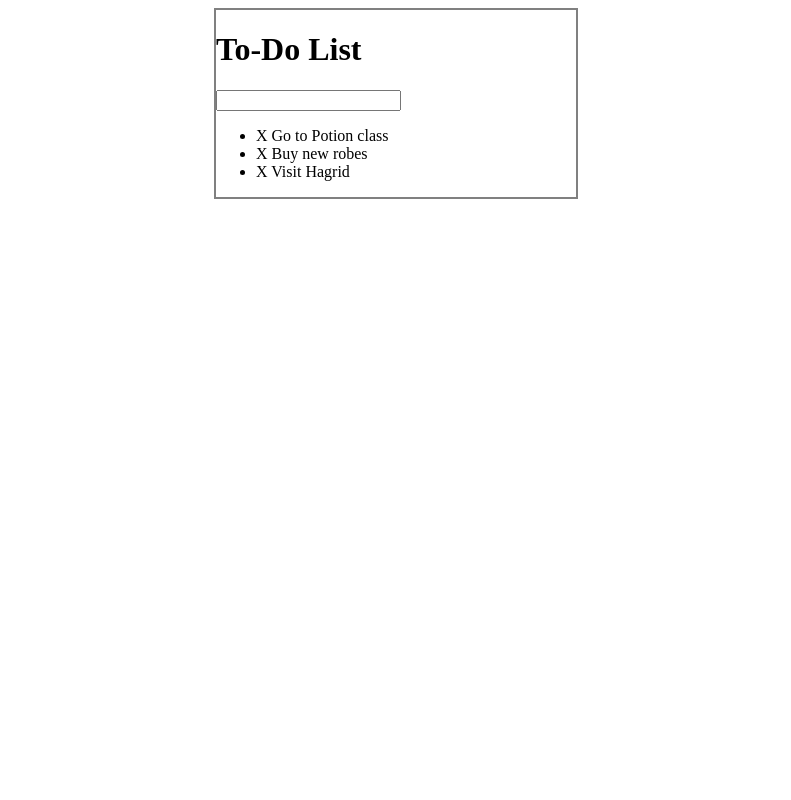
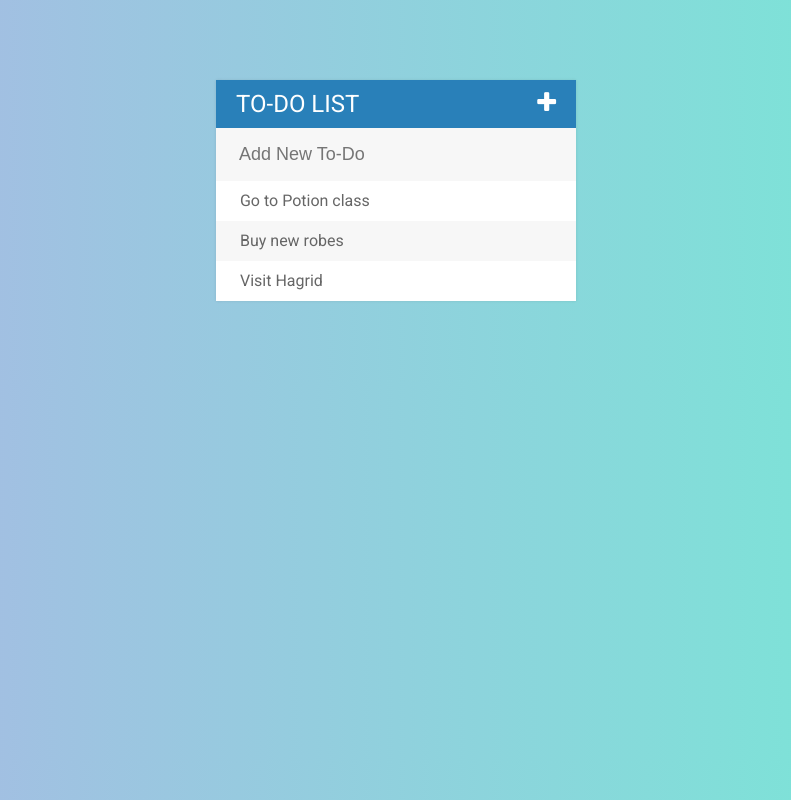
Before and after one commit to visampaio/todo-list, a plain HTML site: page index.html in a window 1280 px wide. Shown: the whole page, without its empty margins (244-1035 px from the left). Drawn offline with nearby package versions, Linux system fonts and the light colour scheme.

Commit message:
Update style + Add icons

```diff
--- a/assets/css/todo.css
+++ b/assets/css/todo.css
@@ -1,7 +1,79 @@
+body {
+  font-family: Roboto;
+  background: #74ebd5;  /* fallback for old browsers */
+  background: -webkit-linear-gradient(to right, #ACB6E5, #74ebd5);  /* Chrome 10-25, Safari 5.1-6 */
+  background: linear-gradient(to right, #ACB6E5, #74ebd5); /* W3C, IE 10+/ Edge, Firefox 16+, Chrome 26+, Opera 12+, Safari 7+ */
+}
+
 main {
   width: 360px;
-  margin: 0 auto;
-  border: 2px solid gray;
+  margin: 5rem auto;
+  background-color: #f7f7f7;
+  box-shadow: 0 0 3px rgba(0,0,0,0.1);
+}
+
+h1 {
+  background-color: #2980b9;
+  color: white;
+  margin: 0;
+  padding: 10px 20px;
+  text-transform: uppercase;
+  font-size: 24px;
+  font-weight: normal;
+}
+
+.fa-plus {
+  float: right;
+}
+
+input {
+  font-size: 18px;
+  background-color: #f7f7f7;
+  width: 100%;
+  padding: 13px 13px 13px 20px;
+  box-sizing: border-box;
+  color: #2980b9;
+  border: 3px solid rgba(0, 0, 0, 0);
+}
+
+input:focus {
+  background: white;
+  border: 3px solid #2980b9;
+  outline: none;
+}
+
+ul {
+  list-style: none;
+  margin: 0;
+  padding: 0;
+}
+
+li {
+  background-color: white;
+  height: 40px;
+  line-height: 40px;
+  color: #666;
+}
+
+li:nth-child(2n) {
+  background-color: #f7f7f7;
+}
+
+span {
+  background-color: #e74c3c;
+  height: 40px;
+  width: 0;
+  margin-right: 20px;
+  text-align: center;
+  color: white;
+  display: inline-block;
+  transition: 0.2s linear;
+  opacity: 0;
+}
+
+li:hover span {
+  width: 40px;
+  opacity: 1;
 }
 
 .completed {
--- a/index.html
+++ b/index.html
@@ -3,17 +3,18 @@
 <head>
   <title>To-Do List</title>
   <link rel="stylesheet" href="assets\css\todo.css">
-
+  <link href="https://fonts.googleapis.com/css?family=Roboto:400,500,700" rel="stylesheet">
+  <link rel="stylesheet" href="https://maxcdn.bootstrapcdn.com/font-awesome/4.7.0/css/font-awesome.min.css">
 </head>
 
 <body>
   <main>
-    <h1>To-Do List</h1>
-    <input type="text">
+    <h1>To-Do List <i class="fa fa-plus"></i></h1>
+    <input type="text" placeholder="Add New To-Do">
     <ul>
-      <li><span>X</span> Go to Potion class</li>
-      <li><span>X</span> Buy new robes</li>
-      <li><span>X</span> Visit Hagrid</li>
+      <li><span><i class="fa fa-trash"></i></span> Go to Potion class</li>
+      <li><span><i class="fa fa-trash"></i></span> Buy new robes</li>
+      <li><span><i class="fa fa-trash"></i></span> Visit Hagrid</li>
     </ul>
   </main>
 
```
